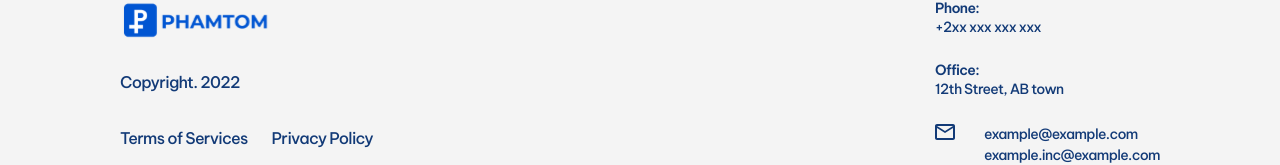
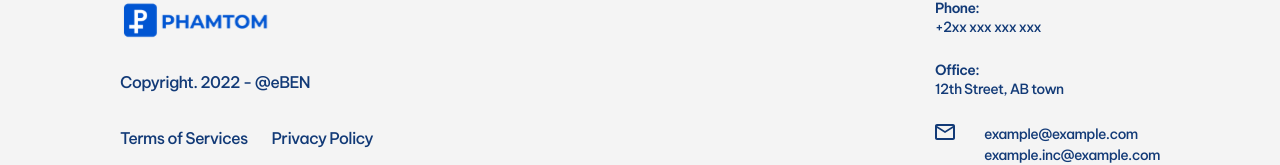
Before and after one commit to eben92/phamtomgg, a Next.js app: page /about in a window 1280 px wide. Shown: the part 3271-3436 px from the top of the page. Built offline with nearby package versions, Linux system fonts and the light colour scheme.

Commit message:
remove privacy

```diff
--- a/components/LandingPage/Footer/index.tsx
+++ b/components/LandingPage/Footer/index.tsx
@@ -9,15 +9,20 @@ const Footer = () => {
         </div>
 
         <div className='copyright'>
-          <p>Copyright. 2022 </p>
+          <p>
+            Copyright. 2022 -{' '}
+            <a href='//ebenfrimpong.com' target={'_blank'}>
+              @eBEN
+            </a>{' '}
+          </p>
 
           <div className=''>
-            <Link href='/terms-of-services'>
+            <Link href='/'>
               <a>
                 <p>Terms of Services</p>
               </a>
             </Link>
-            <Link href='/privacy-policy'>
+            <Link href='/'>
               <a>
                 <p>Privacy Policy</p>
               </a>
--- a/pages/dashboard/pharmacy/index.tsx
+++ b/pages/dashboard/pharmacy/index.tsx
@@ -18,7 +18,7 @@ import {
 const Pharmacy: NextPage = () => {
   const [showAddNewProductModal, setShowAddNewProductModal]: any =
     useState(false);
-  const [showAddCourier, setShowAddCourier] = useState(false);
+  const [showAddCourier, setShowAddCourier] = useState(true);
   const [showAllProducts, setShowAllProducts] = useState(true);
   const [activePharmacy, setActivePharmacy] = useState(true);
 
```
Also changed, not shown: pages/terms-of-se/index.tsx (renamed from pages/terms-of-services/index.tsx).
